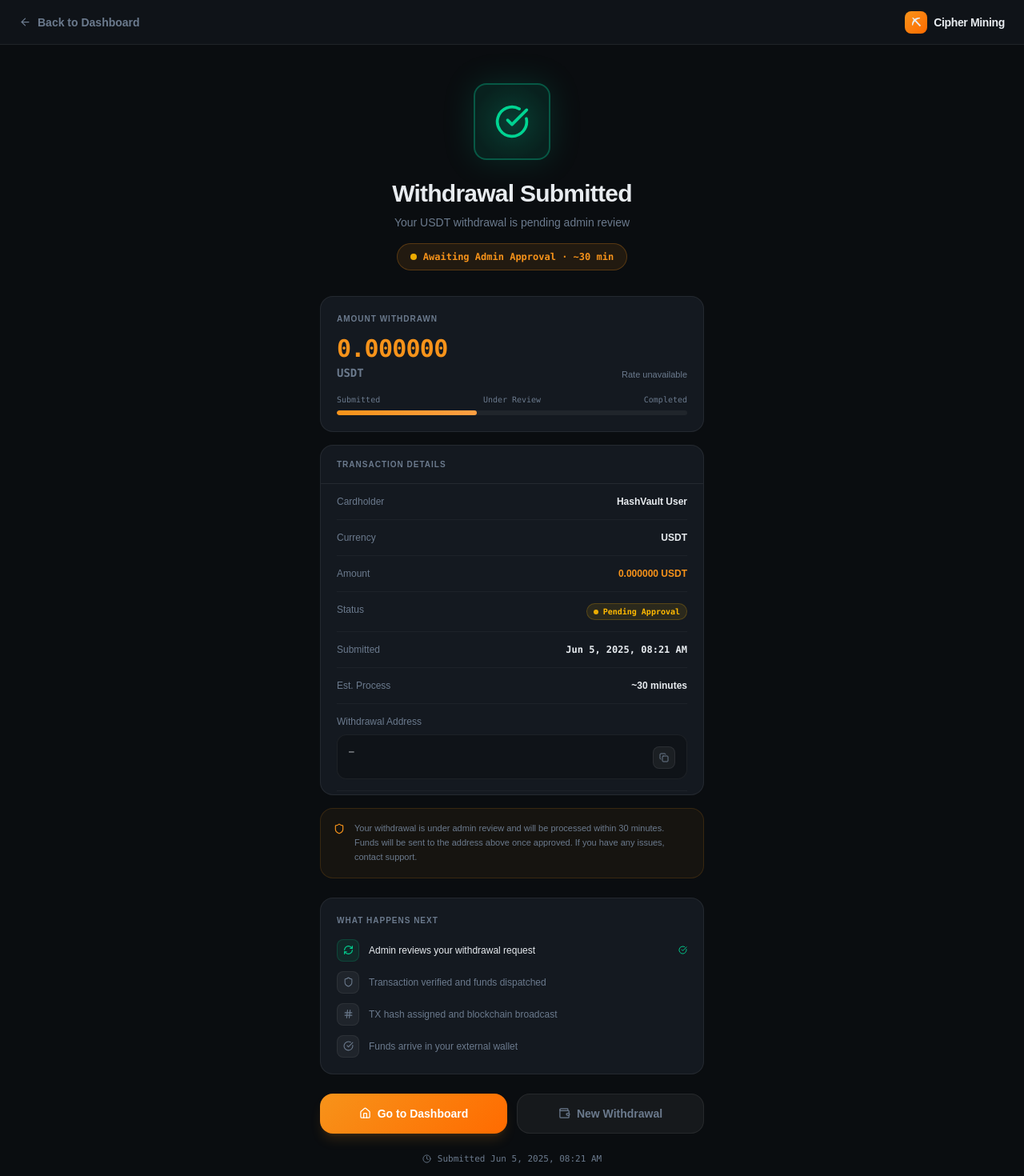
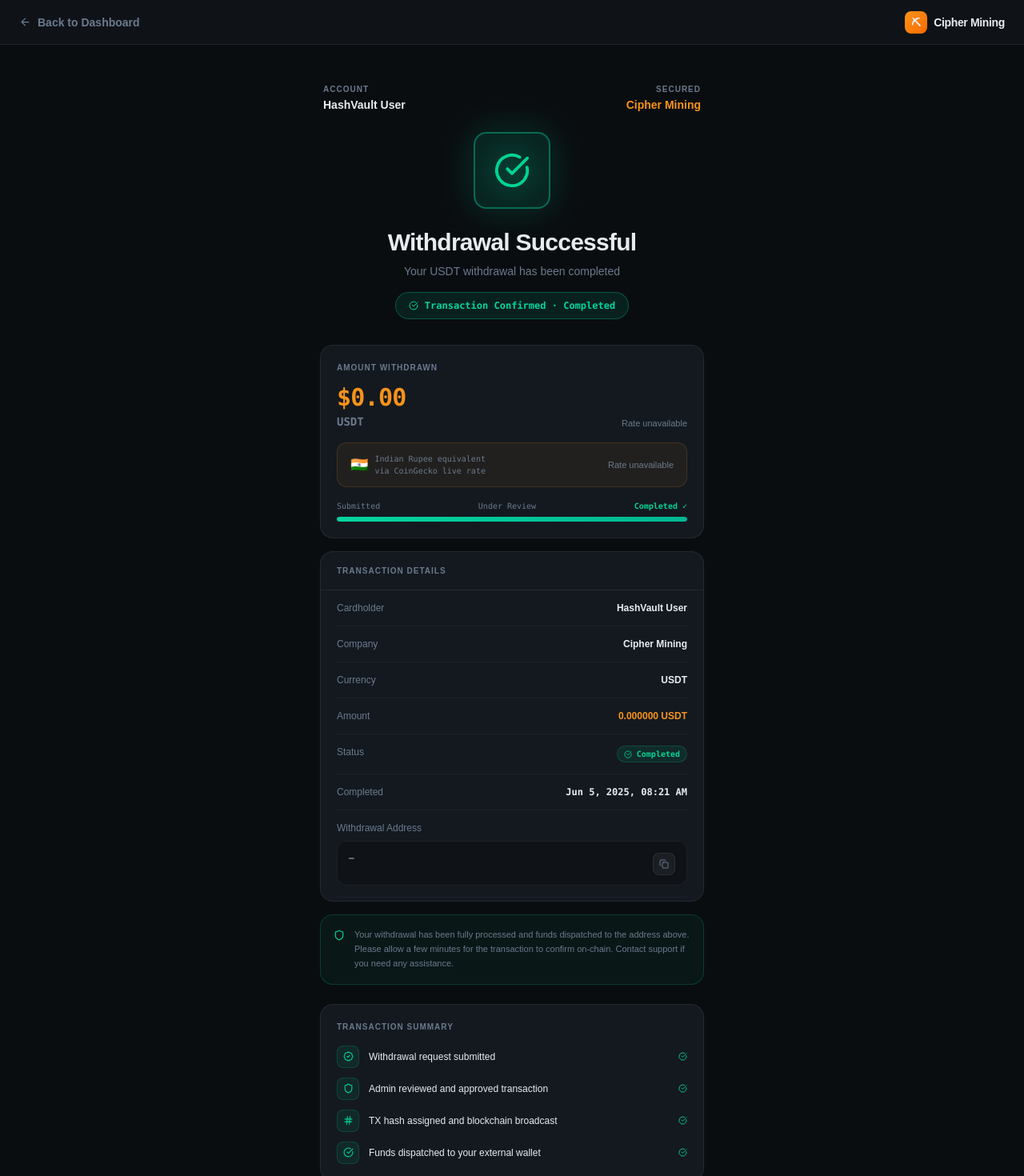
Before and after one commit to Excel62/cryptwire-mining, a React (Vite) app: page /withdrawal-success in a window 1280 px wide. Shown: the top 1470 px of the page at 80% size. Built offline with nearby package versions, Linux system fonts and the light colour scheme; no server answers.

Commit message:
updated v2

```diff
--- a/src/Pages/WithdrawalSucsess.tsx
+++ b/src/Pages/WithdrawalSucsess.tsx
@@ -1,5 +1,5 @@
 /**
- * HashVault — Withdrawal Processing / Success Page
+ * HashVault — Withdrawal SUCCESS Page
  * React + TypeScript + Tailwind CSS
  * Matches the dark MiningDashboard aesthetic.
  *
@@ -7,6 +7,7 @@
  *   navigate('/dashboard/withdrawal-success', {
  *     state: {
  *       clientName:          "Excel Test",
+ *       companyName:         "Cipher Mining",        // ← new
  *       withdrawalAmount:    500,
  *       withdrawalCurrency:  "USDT",
  *       withdrawalAddress:   "TRxx...abc",
@@ -21,7 +22,7 @@
 import { motion } from "framer-motion";
 import {
   CheckCircle, Copy, Check, ArrowLeft, ExternalLink,
-  Clock, Shield, Hash, Wallet, RefreshCw, Home,
+  Clock, Shield, Hash, Wallet, Home, BadgeCheck,
 } from "lucide-react";
 import axios from "axios";
 
@@ -29,6 +30,7 @@
 
 interface WithdrawalState {
   clientName:          string;
+  companyName?:        string;
   withdrawalAmount:    number;
   withdrawalCurrency:  string;
   withdrawalAddress:   string;
@@ -49,6 +51,9 @@
 
 const fmtUsd = (amount: number) =>
   `$${Number(amount).toLocaleString(undefined, { minimumFractionDigits: 2, maximumFractionDigits: 2 })}`;
+
+const fmtInr = (amount: number) =>
+  `₹${Number(amount).toLocaleString("en-IN", { minimumFractionDigits: 2, maximumFractionDigits: 2 })}`;
 
 // ─── Copy hook ────────────────────────────────────────────────────────────────
 
@@ -85,7 +90,7 @@
 
 // ─── Main page ────────────────────────────────────────────────────────────────
 
-export default function WithdrawalProcessing() {
+export default function WithdrawalSuccess() {
   const location = useLocation();
   const navigate  = useNavigate();
 
@@ -93,6 +98,7 @@
 
   // Fallback demo data if navigated directly
   const clientName         = state.clientName         ?? "HashVault User";
+  const companyName        = state.companyName        ?? "Cipher Mining";
   const withdrawalAmount   = state.withdrawalAmount   ?? 0;
   const withdrawalCurrency = state.withdrawalCurrency ?? "USDT";
   const withdrawalAddress  = state.withdrawalAddress  ?? "—";
@@ -100,11 +106,13 @@
   const txHash             = state.txHash;
 
   const [usdRate,     setUsdRate]     = useState<number | null>(null);
+  const [inrRate,     setInrRate]     = useState<number | null>(null);
   const [rateLoading, setRateLoading] = useState(true);
+
   const addrCopy = useCopy();
   const hashCopy = useCopy();
 
-  // Fetch live USD rate for the coin
+  // Fetch live USD + INR rates for the coin via CoinGecko
   useEffect(() => {
     const coinId: Record<string, string> = {
       usdt: "tether", bitcoin: "bitcoin", btc: "bitcoin",
@@ -114,15 +122,31 @@
     };
     const id = coinId[withdrawalCurrency.toLowerCase()];
 
-    if (!id) { setUsdRate(1); setRateLoading(false); return; }
+    if (!id) {
+      setUsdRate(1);
+      setInrRate(83); // fallback approx INR/USD
+      setRateLoading(false);
+      return;
+    }
 
-    axios.get(`https://api.coingecko.com/api/v3/simple/price?ids=${id}&vs_currencies=usd`, { timeout: 6000 })
-      .then(res => setUsdRate(res.data[id]?.usd ?? 1))
-      .catch(() => setUsdRate(null))
+    axios
+      .get(
+        `https://api.coingecko.com/api/v3/simple/price?ids=${id}&vs_currencies=usd,inr`,
+        { timeout: 6000 }
+      )
+      .then(res => {
+        setUsdRate(res.data[id]?.usd ?? null);
+        setInrRate(res.data[id]?.inr ?? null);
+      })
+      .catch(() => {
+        setUsdRate(null);
+        setInrRate(null);
+      })
       .finally(() => setRateLoading(false));
   }, [withdrawalCurrency]);
 
   const usdValue = usdRate !== null ? withdrawalAmount * usdRate : null;
+  const inrValue = inrRate !== null ? withdrawalAmount * inrRate : null;
 
   // Explorer URL (best-effort)
   const explorerUrl = txHash
@@ -130,6 +154,14 @@
       ? `https://blockstream.info/tx/${txHash}`
       : `https://etherscan.io/tx/${txHash}`
     : null;
+
+  // Success steps — all done
+  const steps = [
+    { icon: BadgeCheck,  label: "Withdrawal request submitted",               done: true },
+    { icon: Shield,      label: "Admin reviewed and approved transaction",     done: true },
+    { icon: Hash,        label: "TX hash assigned and blockchain broadcast",   done: true },
+    { icon: CheckCircle, label: "Funds dispatched to your external wallet",    done: true },
+  ];
 
   return (
     <div className="min-h-screen bg-[#0a0d10] text-[#e8ecf0]" style={{ fontFamily: "'Syne', sans-serif" }}>
@@ -143,15 +175,37 @@
           <ArrowLeft size={15} /> Back to Dashboard
         </button>
 
+        {/* Company name always visible */}
         <div className="flex items-center gap-2">
-          <div className="w-7 h-7 rounded-lg flex items-center justify-center text-sm font-bold"
-            style={{ background: "linear-gradient(135deg,#f7931a,#ff6b00)" }}>⛏</div>
-          <span className="text-sm font-extrabold tracking-tight hidden sm:inline">Cipher Mining</span>
+          <div
+            className="w-7 h-7 rounded-lg flex items-center justify-center text-sm font-bold flex-shrink-0"
+            style={{ background: "linear-gradient(135deg,#f7931a,#ff6b00)" }}
+          >
+            ⛏
+          </div>
+          <span className="text-sm font-extrabold tracking-tight">{companyName}</span>
         </div>
       </header>
 
       {/* ── Body ── */}
       <div className="max-w-lg mx-auto px-4 py-8 sm:py-12 pb-24">
+
+        {/* ── Client + company name — always visible incl. mobile ── */}
+        <motion.div
+          initial={{ opacity: 0, y: -8 }}
+          animate={{ opacity: 1, y: 0 }}
+          transition={{ duration: 0.4 }}
+          className="flex items-center justify-between mb-6 px-1"
+        >
+          <div>
+            <p className="text-[10px] font-bold uppercase tracking-widest text-[#6b7a8d]">Account</p>
+            <p className="text-sm font-extrabold text-[#e8ecf0] mt-0.5">{clientName}</p>
+          </div>
+          <div className="text-right">
+            <p className="text-[10px] font-bold uppercase tracking-widest text-[#6b7a8d]">Secured</p>
+            <p className="text-sm font-extrabold text-[#f7931a] mt-0.5">{companyName}</p>
+          </div>
+        </motion.div>
 
         {/* ── Success hero ── */}
         <motion.div
@@ -162,27 +216,27 @@
         >
           {/* Animated check */}
           <div className="relative inline-flex mb-6">
-            {/* Outer glow ring */}
+            {/* Pulsing outer glow */}
             <motion.div
-              initial={{ scale: 0, opacity: 0 }}
-              animate={{ scale: 1, opacity: 1 }}
-              transition={{ delay: 0.1, duration: 0.6 }}
+              initial={{ scale: 0.6, opacity: 0 }}
+              animate={{ scale: [1, 1.08, 1], opacity: [0.6, 0.3, 0.6] }}
+              transition={{ delay: 0.3, duration: 2.5, repeat: Infinity, ease: "easeInOut" }}
               className="w-24 h-24 rounded-full absolute inset-0"
-              style={{ background: "radial-gradient(circle,rgba(6,214,160,0.15),transparent 70%)" }}
+              style={{ background: "radial-gradient(circle,rgba(6,214,160,0.25),transparent 70%)" }}
             />
             {/* Icon circle */}
             <motion.div
               initial={{ scale: 0 }}
               animate={{ scale: 1 }}
-              transition={{ delay: 0.2, type: "spring", stiffness: 200, damping: 15 }}
+              transition={{ delay: 0.15, type: "spring", stiffness: 220, damping: 14 }}
               className="w-24 h-24 rounded-2xl flex items-center justify-center relative z-10"
               style={{
-                background: "rgba(6,214,160,0.1)",
-                border:     "2px solid rgba(6,214,160,0.3)",
-                boxShadow:  "0 0 40px rgba(6,214,160,0.15)",
+                background: "rgba(6,214,160,0.12)",
+                border:     "2px solid rgba(6,214,160,0.4)",
+                boxShadow:  "0 0 48px rgba(6,214,160,0.2)",
               }}
             >
-              <CheckCircle size={44} className="text-emerald-400" />
+              <CheckCircle size={46} className="text-emerald-400" />
             </motion.div>
           </div>
 
@@ -192,7 +246,7 @@
             transition={{ delay: 0.3 }}
             className="text-2xl sm:text-3xl font-extrabold tracking-tight mb-2"
           >
-            Withdrawal Submitted
+            Withdrawal Successful
           </motion.h1>
 
           <motion.p
@@ -201,23 +255,23 @@
             transition={{ delay: 0.4 }}
             className="text-sm text-[#6b7a8d] mb-4"
           >
-            Your {withdrawalCurrency.toUpperCase()} withdrawal is pending admin review
+            Your {withdrawalCurrency.toUpperCase()} withdrawal has been completed
           </motion.p>
 
-          {/* Status pill */}
+          {/* Status pill — SUCCESS */}
           <motion.div
             initial={{ opacity: 0, scale: 0.9 }}
             animate={{ opacity: 1, scale: 1 }}
             transition={{ delay: 0.5 }}
             className="inline-flex items-center gap-2 px-4 py-2 rounded-full text-xs font-bold font-mono"
             style={{
-              background:   "rgba(247,147,26,0.1)",
-              border:       "1px solid rgba(247,147,26,0.25)",
-              color:        "#f7931a",
+              background: "rgba(6,214,160,0.1)",
+              border:     "1px solid rgba(6,214,160,0.3)",
+              color:      "#06d6a0",
             }}
           >
-            <span className="w-2 h-2 rounded-full bg-amber-400 animate-pulse" />
-            Awaiting Admin Approval · ~30 min
+            <CheckCircle size={12} />
+            Transaction Confirmed · Completed
           </motion.div>
         </motion.div>
 
@@ -229,15 +283,19 @@
           className="bg-[#141920] border border-white/[0.07] rounded-2xl p-5 mb-4"
         >
           <p className="text-[10px] font-bold uppercase tracking-widest text-[#6b7a8d] mb-3">Amount Withdrawn</p>
-          <div className="flex items-end justify-between">
+
+          {/* Crypto amount */}
+          <div className="flex items-end justify-between mb-4">
             <div>
               <p className="text-3xl font-bold font-mono text-[#f7931a] tracking-tight">
-                {Number(withdrawalAmount).toFixed(6)}
+                {fmtUsd(withdrawalAmount)}
               </p>
               <p className="text-sm font-bold text-[#6b7a8d] font-mono mt-0.5">
                 {withdrawalCurrency.toUpperCase()}
               </p>
             </div>
+
+            {/* USD equivalent */}
             <div className="text-right">
               {rateLoading ? (
                 <div className="h-5 w-24 bg-white/5 rounded animate-pulse" />
@@ -252,20 +310,46 @@
             </div>
           </div>
 
-          {/* Progress bar — pending state */}
-          <div className="mt-4">
+          {/* INR row — highlighted */}
+          <div
+            className="flex items-center justify-between rounded-xl px-4 py-3 mb-4"
+            style={{
+              background: "rgba(247,147,26,0.06)",
+              border:     "1px solid rgba(247,147,26,0.15)",
+            }}
+          >
+            <div className="flex items-center gap-2">
+              <span className="text-lg">🇮🇳</span>
+              <div>
+                <p className="text-[10px] text-[#6b7a8d] font-mono">Indian Rupee equivalent</p>
+                <p className="text-[10px] text-[#6b7a8d] font-mono">via CoinGecko live rate</p>
+              </div>
+            </div>
+            <div className="text-right">
+              {rateLoading ? (
+                <div className="h-5 w-28 bg-white/5 rounded animate-pulse" />
+              ) : inrValue !== null ? (
+                <p className="text-xl font-extrabold font-mono text-[#f7931a]">{fmtInr(inrValue)}</p>
+              ) : (
+                <p className="text-[11px] text-[#6b7a8d]">Rate unavailable</p>
+              )}
+            </div>
+          </div>
+
+          {/* Progress bar — COMPLETE */}
+          <div>
             <div className="flex justify-between text-[10px] font-mono text-[#6b7a8d] mb-1.5">
               <span>Submitted</span>
               <span>Under Review</span>
-              <span>Completed</span>
+              <span className="text-emerald-400 font-bold">Completed ✓</span>
             </div>
             <div className="h-1.5 bg-white/[0.05] rounded-full overflow-hidden">
               <motion.div
                 initial={{ width: 0 }}
-                animate={{ width: "40%" }}
-                transition={{ delay: 0.6, duration: 1.2, ease: "easeOut" }}
+                animate={{ width: "100%" }}
+                transition={{ delay: 0.6, duration: 1.4, ease: "easeOut" }}
                 className="h-full rounded-full"
-                style={{ background: "linear-gradient(90deg,#f7931a,#ff9f43)" }}
+                style={{ background: "linear-gradient(90deg,#06d6a0,#00b894)" }}
               />
             </div>
           </div>
@@ -283,17 +367,29 @@
           </div>
 
           <div className="px-5 pb-1">
-            <DetailRow label="Cardholder"  value={clientName} />
+            {/* Client name — always shown */}
+            <DetailRow label="Cardholder" value={clientName} />
+            {/* Company name — always shown */}
+            <DetailRow label="Company" value={companyName} />
             <DetailRow label="Currency"    value={withdrawalCurrency.toUpperCase()} />
             <DetailRow label="Amount"      value={fmtCurrency(withdrawalAmount, withdrawalCurrency)} accent />
+
+            {/* INR inline */}
+            {!rateLoading && inrValue !== null && (
+              <DetailRow label="Amount (INR)">
+                <span className="text-right text-xs font-bold font-mono text-[#f7931a]">
+                  {fmtInr(inrValue)}
+                </span>
+              </DetailRow>
+            )}
+
             <DetailRow label="Status">
-              <span className="flex items-center gap-1.5 text-[10px] font-bold font-mono bg-amber-400/10 text-amber-400 border border-amber-400/20 px-2 py-0.5 rounded-full">
-                <span className="w-1.5 h-1.5 rounded-full bg-amber-400 animate-pulse" />
-                Pending Approval
+              <span className="flex items-center gap-1.5 text-[10px] font-bold font-mono bg-emerald-400/10 text-emerald-400 border border-emerald-400/20 px-2 py-0.5 rounded-full">
+                <CheckCircle size={10} />
+                Completed
               </span>
             </DetailRow>
-            <DetailRow label="Submitted"   value={fmtDate(withdrawalTime)} mono />
-            <DetailRow label="Est. Process" value="~30 minutes" />
+            <DetailRow label="Completed"  value={fmtDate(withdrawalTime)} mono />
 
             {/* Withdrawal address */}
             <div className="py-3.5 border-b border-white/[0.04]">
@@ -318,7 +414,7 @@
               )}
             </div>
 
-            {/* TX hash (if available) */}
+            {/* TX hash */}
             {txHash && (
               <div className="py-3.5">
                 <p className="text-xs text-[#6b7a8d] mb-2">Transaction Hash</p>
@@ -330,62 +426,62 @@
                       className={`w-7 h-7 rounded-lg flex items-center justify-center transition-all
                         ${hashCopy.copied
                           ? "bg-emerald-500/10 border border-emerald-500/20 text-emerald-400"
-                          : "bg-white/5 border border-white/[0.07] text-[#6b7a8d] hover:text-[#f7931a]"}`}>
+                          : "bg-white/5 border border-white/[0.07] text-[#6b7a8d] hover:text-[#f7931a]"}`}
+                    >
                       {hashCopy.copied ? <Check size={12} /> : <Copy size={12} />}
                     </button>
                     {explorerUrl && (
-                      <a href={explorerUrl} target="_blank" rel="noopener noreferrer"
-                        className="w-7 h-7 rounded-lg bg-white/5 border border-white/[0.07] flex items-center justify-center text-[#6b7a8d] hover:text-[#f7931a] hover:border-[#f7931a]/30 transition-all">
+                      <a
+                        href={explorerUrl}
+                        target="_blank"
+                        rel="noopener noreferrer"
+                        className="w-7 h-7 rounded-lg bg-white/5 border border-white/[0.07] flex items-center justify-center text-[#6b7a8d] hover:text-[#f7931a] hover:border-[#f7931a]/30 transition-all"
+                      >
                         <ExternalLink size={12} />
                       </a>
                     )}
                   </div>
                 </div>
+                {hashCopy.copied && (
+                  <p className="text-[10px] text-emerald-400 font-mono mt-1.5">Hash copied!</p>
+                )}
               </div>
             )}
           </div>
         </motion.div>
 
-        {/* ── Info notice ── */}
+        {/* ── Info notice — success tone ── */}
         <motion.div
           initial={{ opacity: 0, y: 12 }}
           animate={{ opacity: 1, y: 0 }}
           transition={{ delay: 0.55 }}
           className="flex items-start gap-3 p-4 rounded-2xl mb-6"
-          style={{ background: "rgba(247,147,26,0.05)", border: "1px solid rgba(247,147,26,0.15)" }}
+          style={{ background: "rgba(6,214,160,0.05)", border: "1px solid rgba(6,214,160,0.2)" }}
         >
-          <Shield size={14} className="text-[#f7931a] mt-0.5 flex-shrink-0" />
+          <Shield size={14} className="text-emerald-400 mt-0.5 flex-shrink-0" />
           <p className="text-[11px] text-[#6b7a8d] leading-relaxed">
-            Your withdrawal is under admin review and will be processed within 30 minutes.
-            Funds will be sent to the address above once approved.
-            If you have any issues, contact support.
+            Your withdrawal has been fully processed and funds dispatched to the address above.
+            Please allow a few minutes for the transaction to confirm on-chain.
+            Contact support if you need any assistance.
           </p>
         </motion.div>
 
-        {/* ── What happens next ── */}
+        {/* ── What happened ── */}
         <motion.div
           initial={{ opacity: 0, y: 12 }}
           animate={{ opacity: 1, y: 0 }}
           transition={{ delay: 0.6 }}
           className="bg-[#141920] border border-white/[0.07] rounded-2xl p-5 mb-6"
         >
-          <p className="text-[10px] font-bold uppercase tracking-widest text-[#6b7a8d] mb-4">What Happens Next</p>
+          <p className="text-[10px] font-bold uppercase tracking-widest text-[#6b7a8d] mb-4">Transaction Summary</p>
           <div className="space-y-3">
-            {[
-              { icon: RefreshCw, label: "Admin reviews your withdrawal request",     done: true  },
-              { icon: Shield,    label: "Transaction verified and funds dispatched",  done: false },
-              { icon: Hash,      label: "TX hash assigned and blockchain broadcast",  done: false },
-              { icon: CheckCircle,label:"Funds arrive in your external wallet",       done: false },
-            ].map(({ icon: Icon, label, done }, i) => (
+            {steps.map(({ icon: Icon, label, done }, i) => (
               <div key={i} className="flex items-center gap-3">
-                <div className={`w-7 h-7 rounded-lg flex items-center justify-center flex-shrink-0 border transition-all
-                  ${done
-                    ? "bg-emerald-500/10 border-emerald-500/20"
-                    : "bg-white/5 border-white/[0.06]"}`}>
-                  <Icon size={13} className={done ? "text-emerald-400" : "text-[#6b7a8d]"} />
+                <div className="w-7 h-7 rounded-lg flex items-center justify-center flex-shrink-0 border bg-emerald-500/10 border-emerald-500/20 transition-all">
+                  <Icon size={13} className="text-emerald-400" />
                 </div>
-                <p className={`text-xs ${done ? "text-[#e8ecf0]" : "text-[#6b7a8d]"}`}>{label}</p>
-                {done && <CheckCircle size={11} className="text-emerald-400 ml-auto flex-shrink-0" />}
+                <p className="text-xs text-[#e8ecf0] flex-1">{label}</p>
+                <CheckCircle size={11} className="text-emerald-400 flex-shrink-0" />
               </div>
             ))}
           </div>
@@ -416,7 +512,7 @@
           </motion.button>
         </motion.div>
 
-        {/* ── Timing note ── */}
+        {/* ── Timestamp ── */}
         <motion.div
           initial={{ opacity: 0 }}
           animate={{ opacity: 1 }}
@@ -424,7 +520,7 @@
           className="flex items-center justify-center gap-2 mt-6 text-[11px] text-[#6b7a8d] font-mono"
         >
           <Clock size={11} />
-          Submitted {fmtDate(withdrawalTime)}
+          Completed {fmtDate(withdrawalTime)}
         </motion.div>
       </div>
 
```
